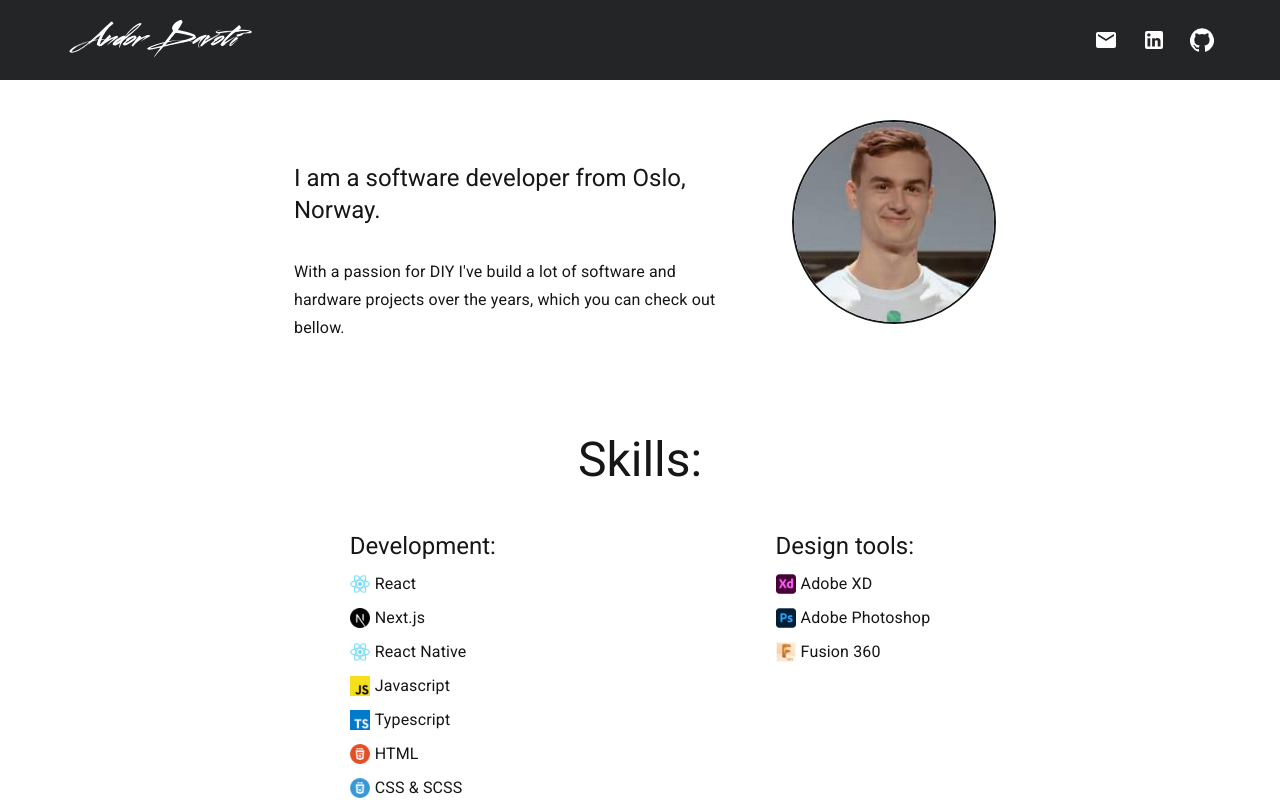
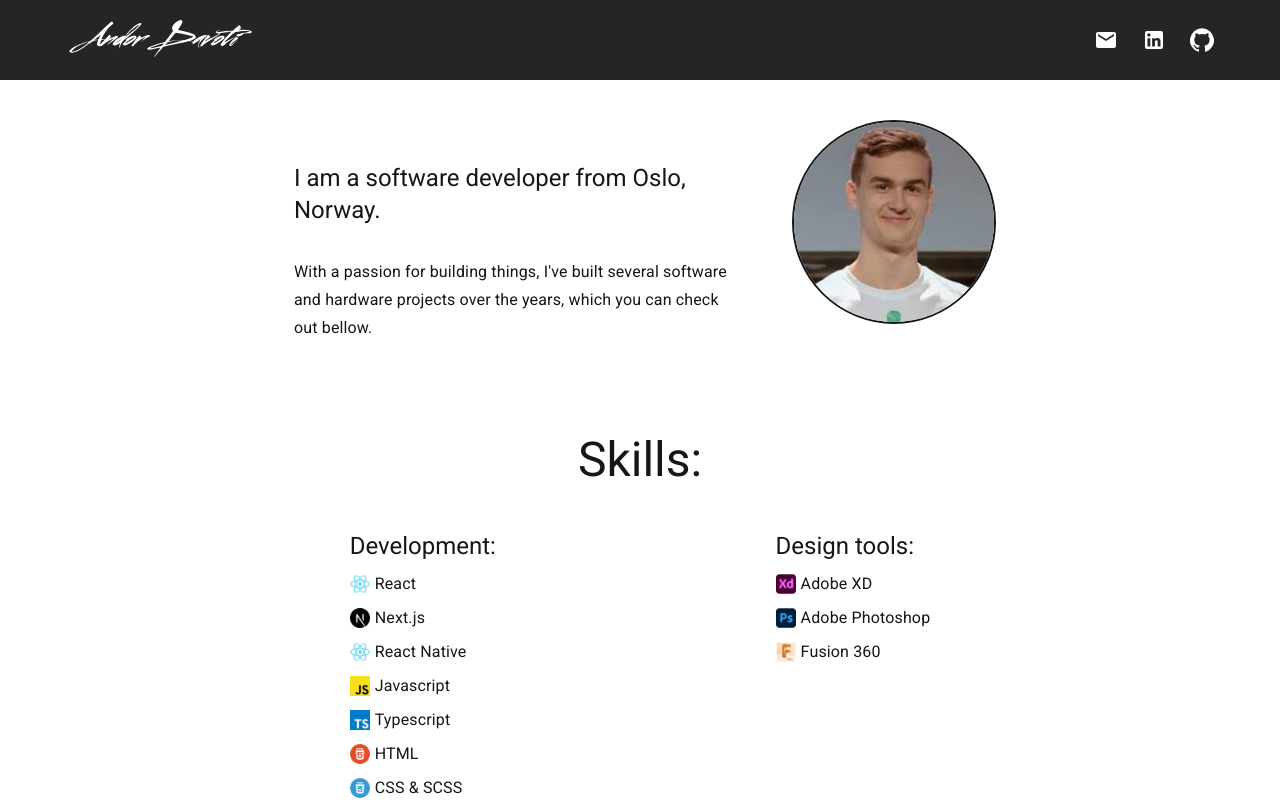
Before and after one commit to andordavoti/personal-website, a React (Create React App) app: page / in a window 1280 px wide. Shown: the top 800 px of the page. Built offline with nearby package versions, Linux system fonts and the light colour scheme.

Commit message:
update top intro content

```diff
--- a/src/components/TopIntro.tsx
+++ b/src/components/TopIntro.tsx
@@ -49,8 +49,8 @@ const TopIntro: React.FC = () => {
                 <Box m="2rem" />
 
                 <Typography color="textPrimary" variant="subtitle1">
-                    With a passion for DIY I've build a lot of software and hardware projects over the years, which you
-                    can check out bellow.
+                    With a passion for building things, I've built several software and hardware projects over the
+                    years, which you can check out bellow.
                 </Typography>
             </div>
             <img className={styles.profileImg} src={require('../assets/img/profile_img.jpg')} alt="profile" />
```
